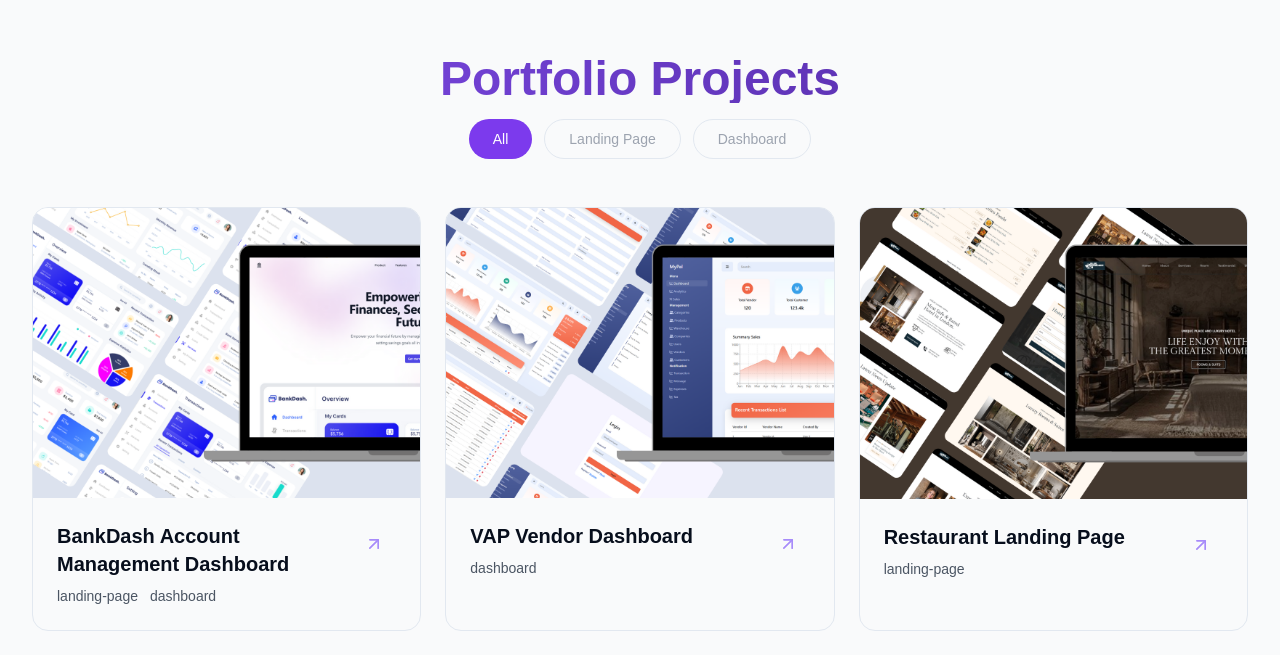
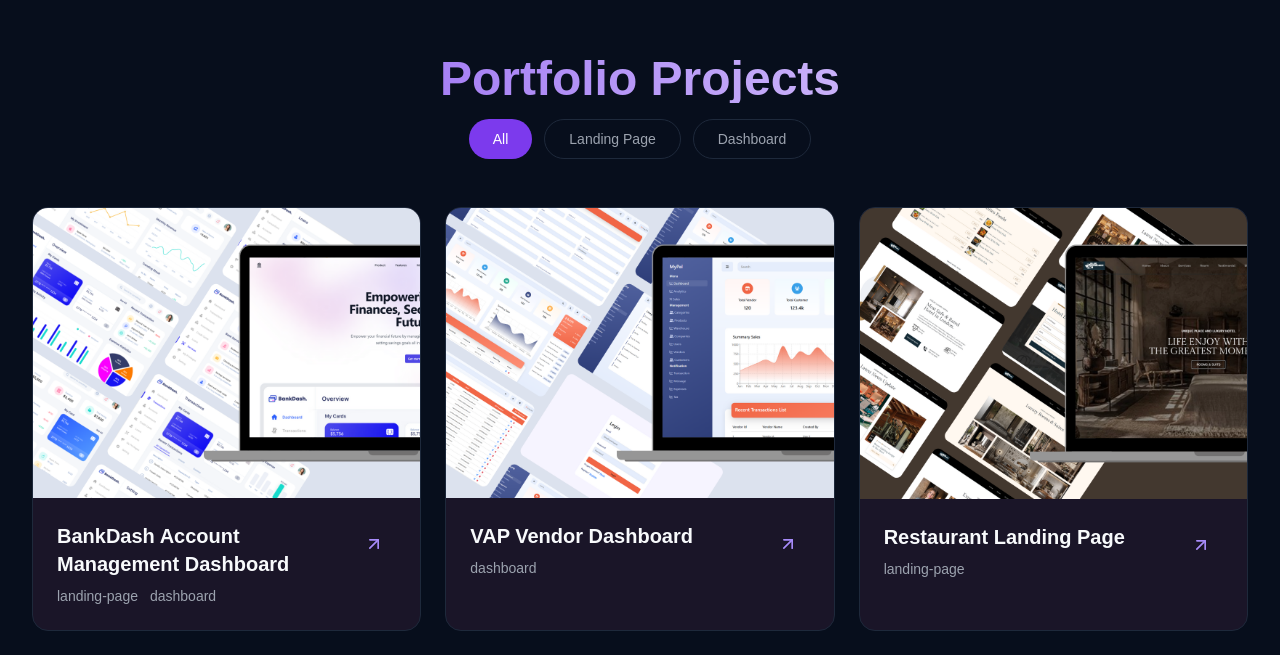
Before and after one commit to kiyakebe/portfolio-v2, a Next.js app: page / in a window 1280 px wide. Shown: the part 2142-2797 px from the top of the page. Built offline with nearby package versions, Linux system fonts and the light colour scheme.

Commit message:
style: updated

```diff
--- a/src/components/home-page-components/Contact.tsx
+++ b/src/components/home-page-components/Contact.tsx
@@ -225,13 +225,14 @@ export default function Contact() {
         </div>
 
         <div className="flex flex-col p-6 justify-center gap-8">
-          <Image
+          {/* <Image
             src="/contact.png?height=600&width=600"
             alt="Contact Kiya Kebe"
             width={600}
             height={400}
             className="rounded-lg mx-auto"
-          />
+          /> */}
+          <img src="/contact.svg" alt="" />
         </div>
       </div>
     </section>
--- a/src/components/home-page-components/Portfolio.tsx
+++ b/src/components/home-page-components/Portfolio.tsx
@@ -30,8 +30,8 @@ const PortfolioCard = ({
         <div>
           <h3 className="text-xl font-semibold mb-2">{title}</h3>
           <p className="dark:text-gray-400 text-gray-600 text-sm">
-            {category.map((cat) => {
-              return <span className="me-3">{cat}</span>;
+            {category.map((cat, index) => {
+              return <span className="me-3" key={index}>{cat}</span>;
             })}
           </p>
         </div>
--- a/src/components/layout/ThemeToggler.tsx
+++ b/src/components/layout/ThemeToggler.tsx
@@ -14,6 +14,9 @@ import {
 
 export function ThemeToggle() {
   const { setTheme } = useTheme();
+  React.useEffect(() => {
+    setTheme("dark");
+  }, []);
 
   return (
     <div className="">
```
Also changed, not shown: public/contact.svg (added).
